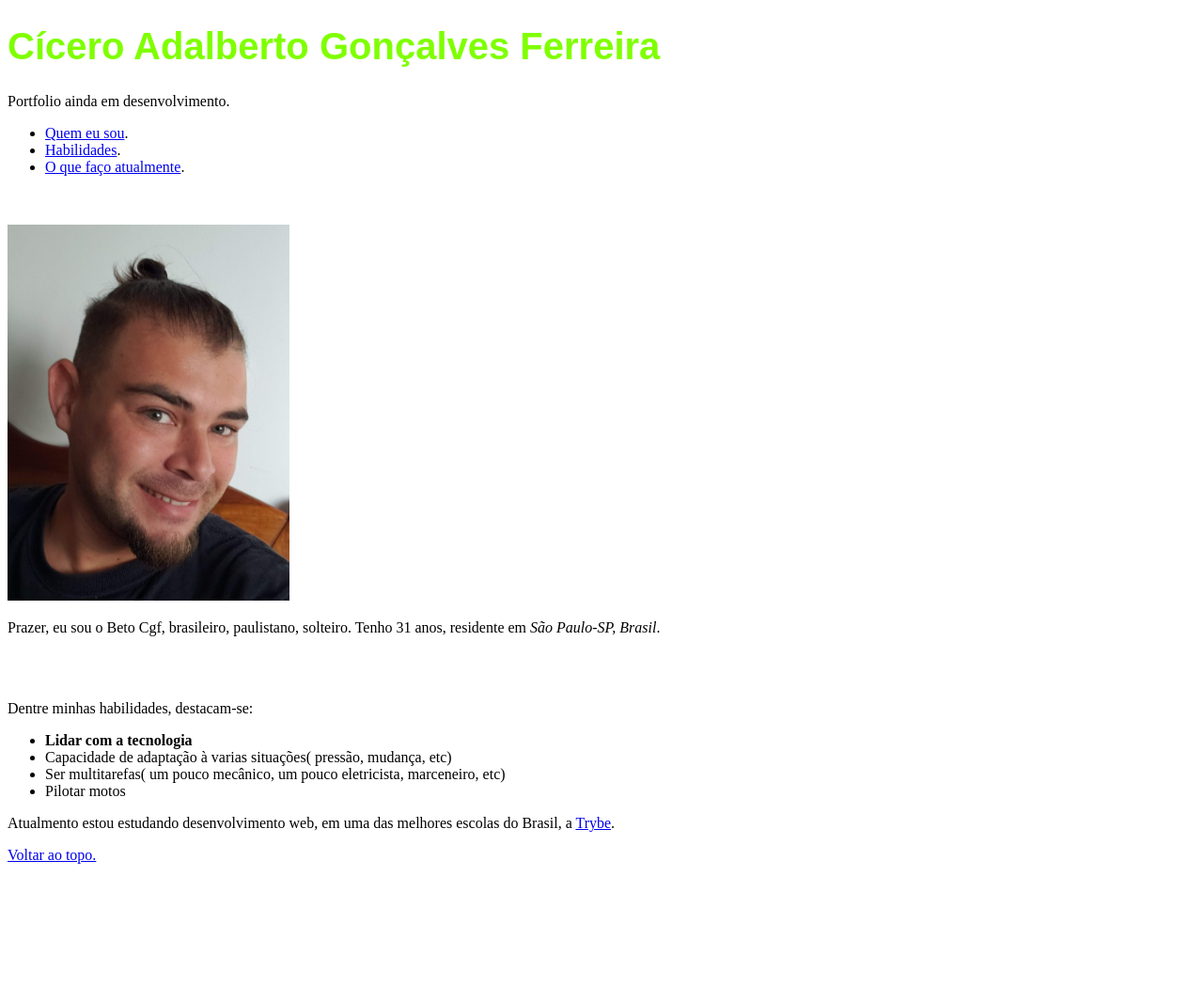
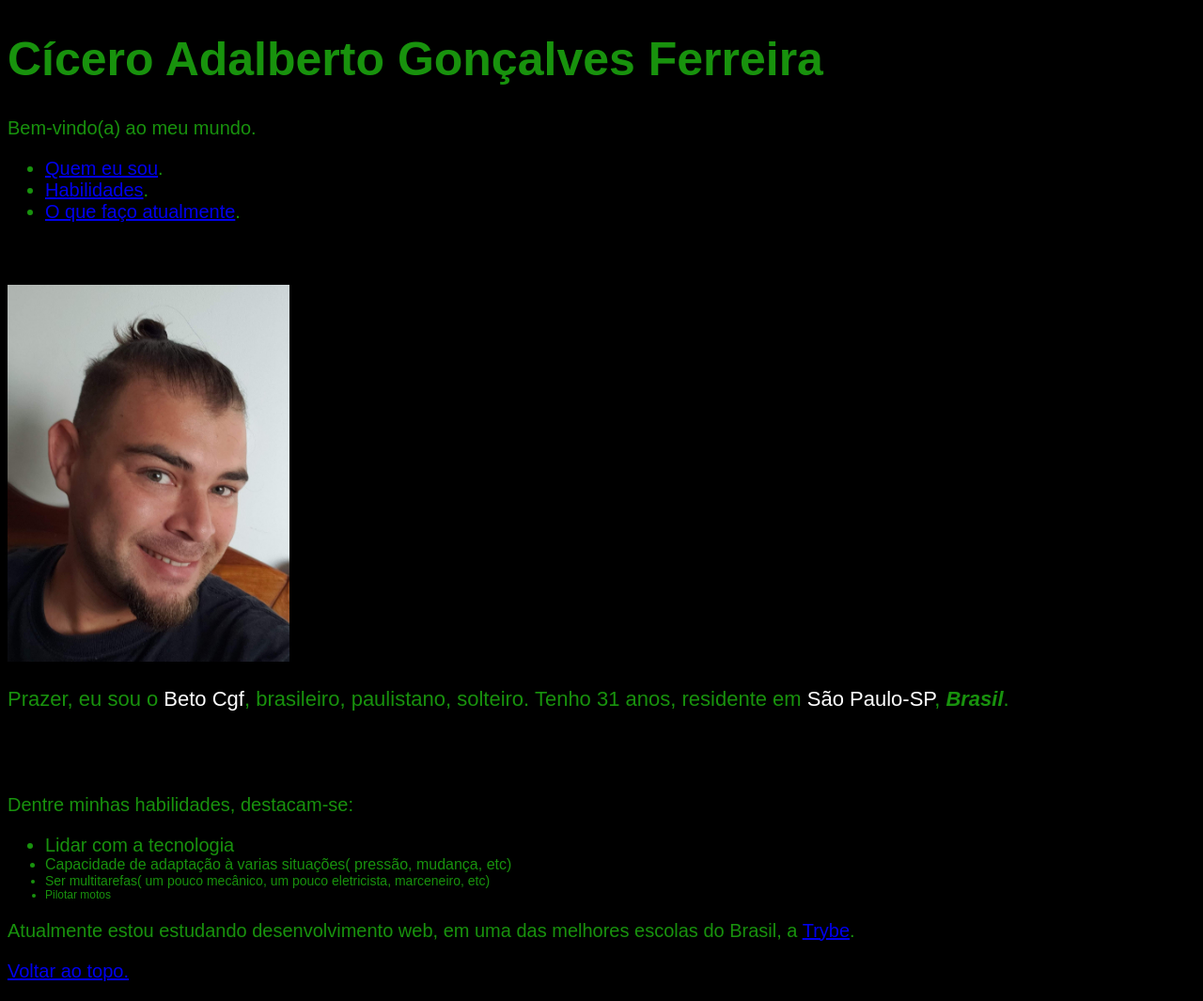
Before and after one commit to beto-cgf/beto-cgf.github.io, a plain HTML site: page index.html in a window 1280 px wide. Shown: the whole page at 94% size. Before the commit the page ends 935 px from the top, so only its background shows below. Drawn offline with Linux system fonts and the light colour scheme.

Commit message:
cor background, fontes, lista escalonada por tamanho

```diff
--- a/index.html
+++ b/index.html
@@ -8,15 +8,36 @@
         h1{
             font-size: 2.5em;
             font-weight: bold;
-            font-family:Arial, Helvetica, sans-serif;
-            color: chartreuse;
+            color:rgb(24, 146, 13);
         }
-
+        body{
+            color:rgb(24, 146, 13);
+            background-color: black;
+            font-family:Hack, Arial, Helvetica, sans-serif;
+            font-size: 20px;
+        }
+        .beto{
+            color: white;
+        }
+        #prazer{
+            font-size: 1.1em;
+        }
+        #lista1{
+        }
+        #lista2{
+            font-size: 0.8em;
+        }
+        #lista3{
+            font-size: 0.7em;
+        }
+        #lista4{
+            font-size: 0.6em;
+        }
     </style>
 </head>
 <body>
     <h1 id="inicio">Cícero Adalberto Gonçalves Ferreira</h1>
-    <p>Portfolio ainda em desenvolvimento.</p>
+    <p>Bem-vindo(a) ao meu mundo.</p>
     <ul>
         <li><a href="#foto">Quem eu sou</a>.</li>
         <li><a href="#habilidades">Habilidades</a>.</li>
@@ -25,16 +46,16 @@
     <br>
     <br>
     <img src="/image/20200412_155036.jpg" alt="selfie de perfil, sorrindo, cabelo samurai, e barbixa" width="300" id="foto">
-    <p>Prazer, eu sou o Beto Cgf, brasileiro, paulistano, solteiro. Tenho 31 anos, residente em <em>São Paulo-SP, Brasil</em>. </p>
+    <p id="prazer">Prazer, eu sou o <a class="beto">Beto Cgf</a>, brasileiro, paulistano, solteiro. Tenho 31 anos, residente em <a class="beto">São Paulo-SP</a>, <strong><em>Brasil</em></strong>. </p>
     <br><br>
     <p id="habilidades">Dentre minhas habilidades, destacam-se:</p>
     <ul>
-        <li><strong>Lidar com a tecnologia</strong></li>
-        <li>Capacidade de adaptação à varias situações( pressão, mudança, etc)</li>
-        <li>Ser multitarefas( um pouco mecânico, um pouco eletricista, marceneiro, etc)</li>
-        <li>Pilotar motos</li>
+        <li id="lista1">Lidar com a tecnologia</li>
+        <li id="lista2">Capacidade de adaptação à varias situações( pressão, mudança, etc)</li>
+        <li id="lista3">Ser multitarefas( um pouco mecânico, um pouco eletricista, marceneiro, etc)</li>
+        <li id="lista4">Pilotar motos</li>
     </ul>
-    <p id="atual">Atualmento estou estudando desenvolvimento web, em uma das melhores escolas do Brasil, a <a href="https://blog.betrybe.com/" target="_blank">Trybe</a>.</p>
+    <p id="atual">Atualmente estou estudando desenvolvimento web, em uma das melhores escolas do Brasil, a <a href="https://blog.betrybe.com/" target="_blank">Trybe</a>.</p>
     <p><a href="#inicio">Voltar ao topo.</a></p>
 </body>
 </html>
```
